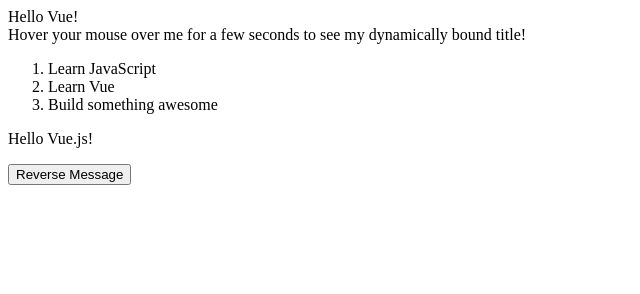
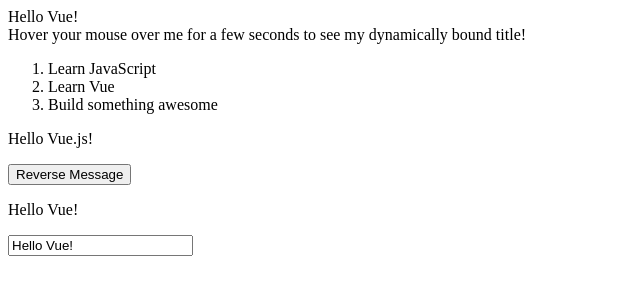
Before and after one commit to fortissimo1997/vue-tutorial, a plain HTML site: page index.html in a window 1280 px wide. Shown: the whole page, without its empty margins (0-640 px from the left). Drawn offline with nearby package versions, Linux system fonts and the light colour scheme.

Commit message:
sample of v-model statement

```diff
--- a/index.html
+++ b/index.html
@@ -27,6 +27,10 @@
   <div id="app-5">
     <p>{{ message }}</p>
     <button v-on:click="reverseMessage">Reverse Message</button>
+  </div>
+  <div id="app-6">
+    <p>{{ message }}</p>
+    <input v-model="message">
   </div>
 
   <script>
@@ -69,6 +73,12 @@
         }
       }
     });
+    var app6 = new Vue({
+      el: '#app-6',
+      data: {
+        message: 'Hello Vue!'
+      }
+    });
   </script>
 </body>
 </html>
```
